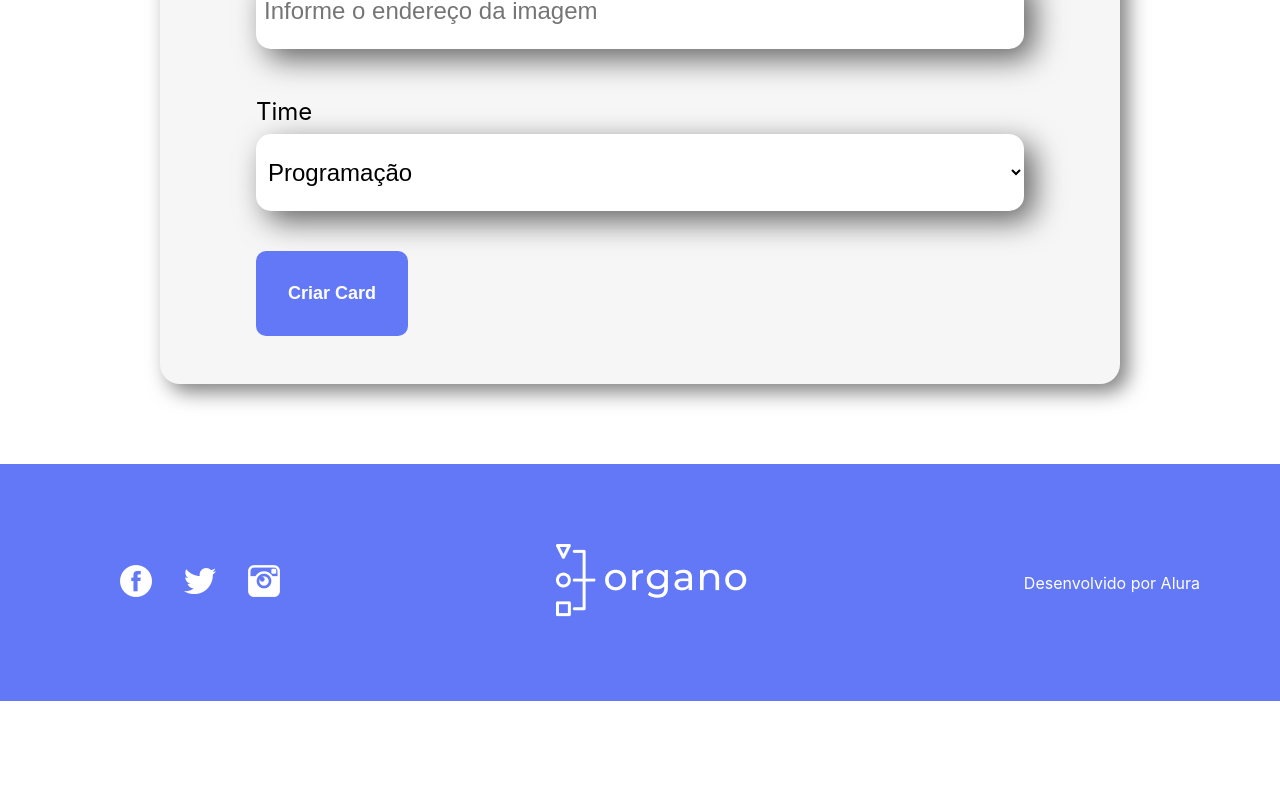
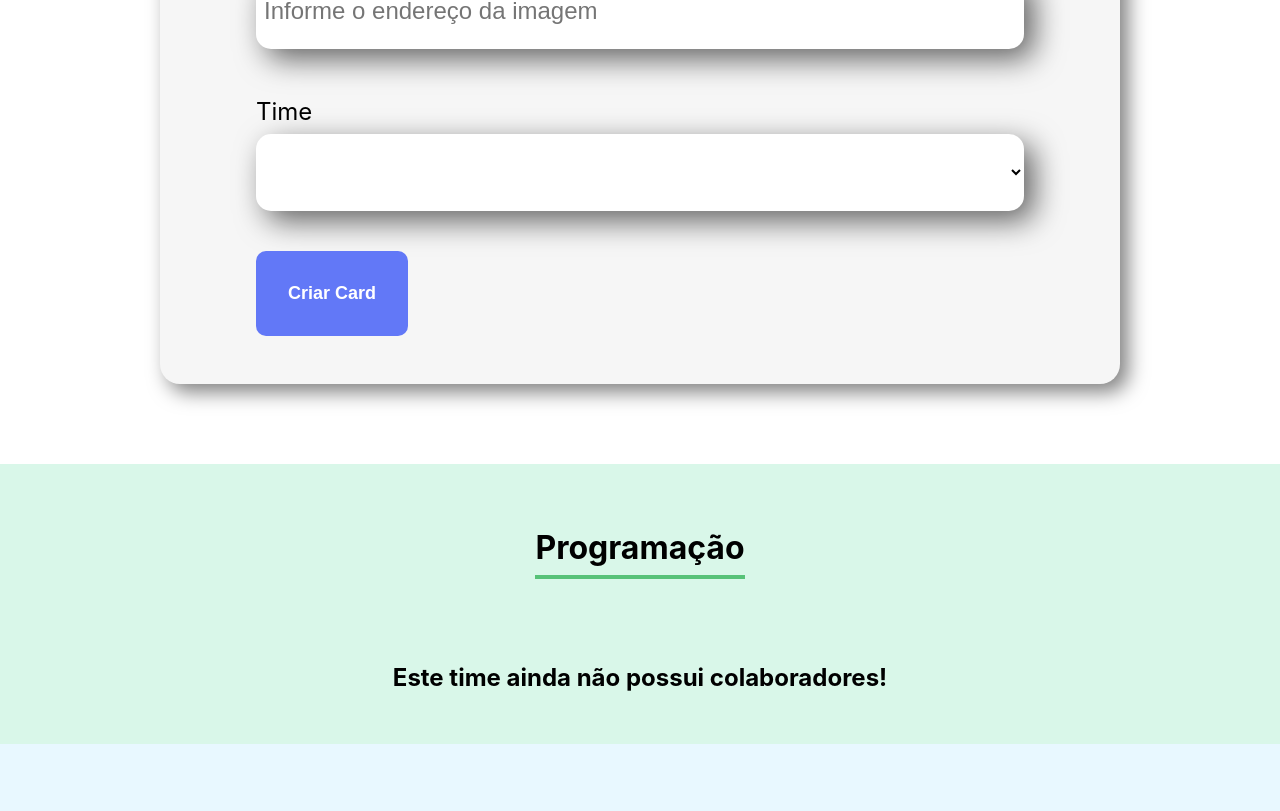
Before and after one commit to paulovgl/Organo_AluraOne, a React (Create React App) app: page / in a window 1280 px wide. Shown: the part 1089-1900 px from the top of the page. Before the commit the page ends 1790 px from the top, so only its background shows below. Built offline with nearby package versions, Linux system fonts and the light colour scheme; the HTML template or start-up script is replaced by a standard one.

Commit message:
Correção de bugs

```diff
--- a/src/components/Colaborador/index.js
+++ b/src/components/Colaborador/index.js
@@ -1,9 +1,9 @@
 import "./Colaborador.css";
 
-const Colaborador = ({ nome, cargo, imagem }) => {
+const Colaborador = ({ nome, cargo, imagem, corBg }) => {
   return (
     <div className="colaborador">
-      <div className="cabecalho">
+      <div style={{ backgroundColor: corBg }} className="cabecalho">
         <img src={imagem} alt={`Foto do ${nome}`} />
       </div>
       <div className="rodape">
--- a/src/components/Formulário/index.js
+++ b/src/components/Formulário/index.js
@@ -16,6 +16,7 @@ const Formulario = ({ aoColaboradorCadastrado, times }) => {
     setNome("");
     setCargo("");
     setImagem("");
+    setTime("");
   };
 
   return (
--- a/src/components/ListaSuspensa/index.js
+++ b/src/components/ListaSuspensa/index.js
@@ -14,6 +14,7 @@ const ListaSuspensa = ({ label, options, obrigatorio, onChange, value }) => {
         onChange={aoSalvar}
         value={value}
       >
+        <option value={""}></option>
         {options.map((item) => (
           <option key={item}>{item}</option>
         ))}
--- a/src/components/Times/index.js
+++ b/src/components/Times/index.js
@@ -2,8 +2,7 @@ import Colaborador from "../Colaborador";
 import "./Times.css";
 
 const Times = ({ nome, corPrimaria, corSecundaria, colaboradores }) => {
-  return (
-    colaboradores.length > 0 && (
+  return colaboradores.length > 0 ? (
     <section style={{ backgroundColor: corSecundaria }} className="times">
       <h3 style={{ borderBottomColor: corPrimaria }} className="times__title">
         {nome}
@@ -11,14 +10,24 @@ const Times = ({ nome, corPrimaria, corSecundaria, colaboradores }) => {
       <div className="times__colaboradores">
         {colaboradores.map((colaborador) => (
           <Colaborador
+            key={colaborador.nome}
             nome={colaborador.nome}
             cargo={colaborador.cargo}
             imagem={colaborador.imagem}
+            corBg={corPrimaria}
           />
         ))}
       </div>
     </section>
-    )
+  ) : (
+    <section style={{ backgroundColor: corSecundaria }} className="times">
+      <h3 style={{ borderBottomColor: corPrimaria }} className="times__title">
+        {nome}
+      </h3>
+      <div className="times__colaboradores">
+        <h1>Este time ainda não possui colaboradores!</h1>
+      </div>
+    </section>
   );
 };
 
```
Lines whose indentation alone changed are shown as unchanged.
